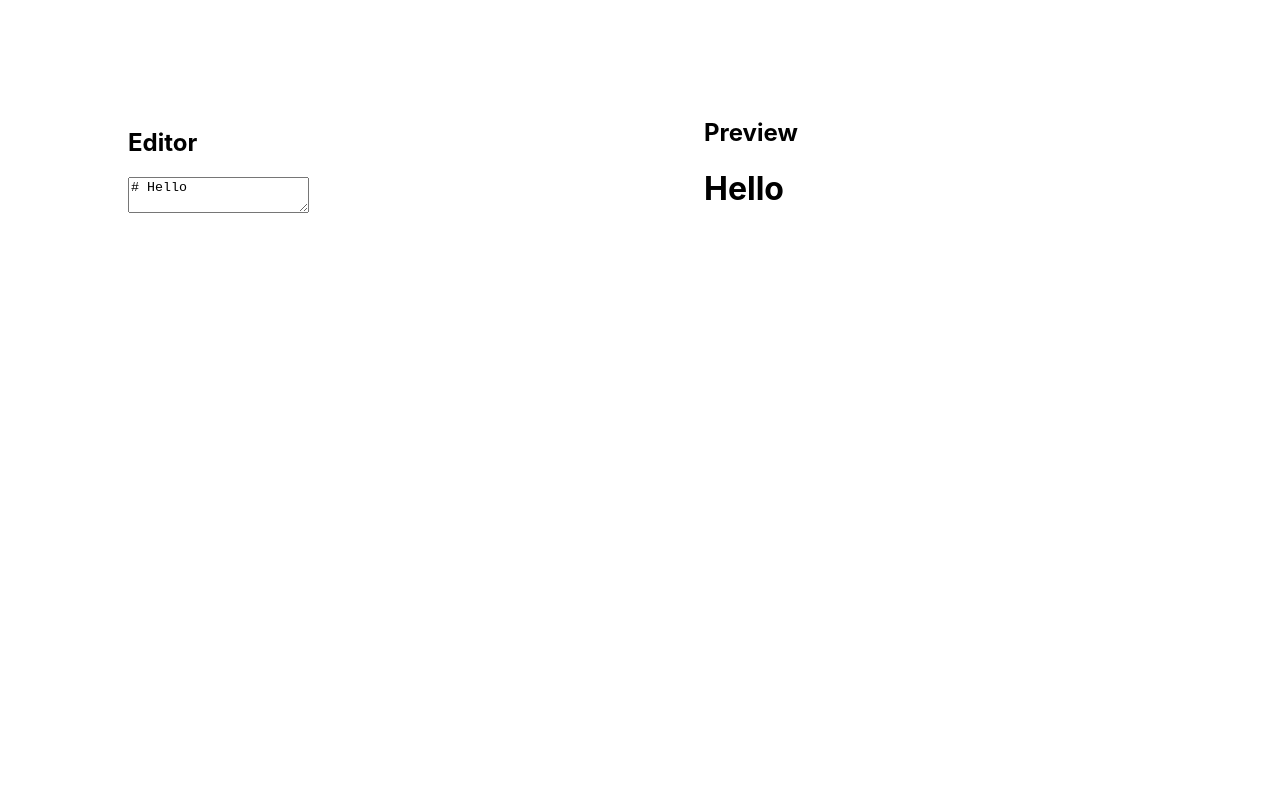
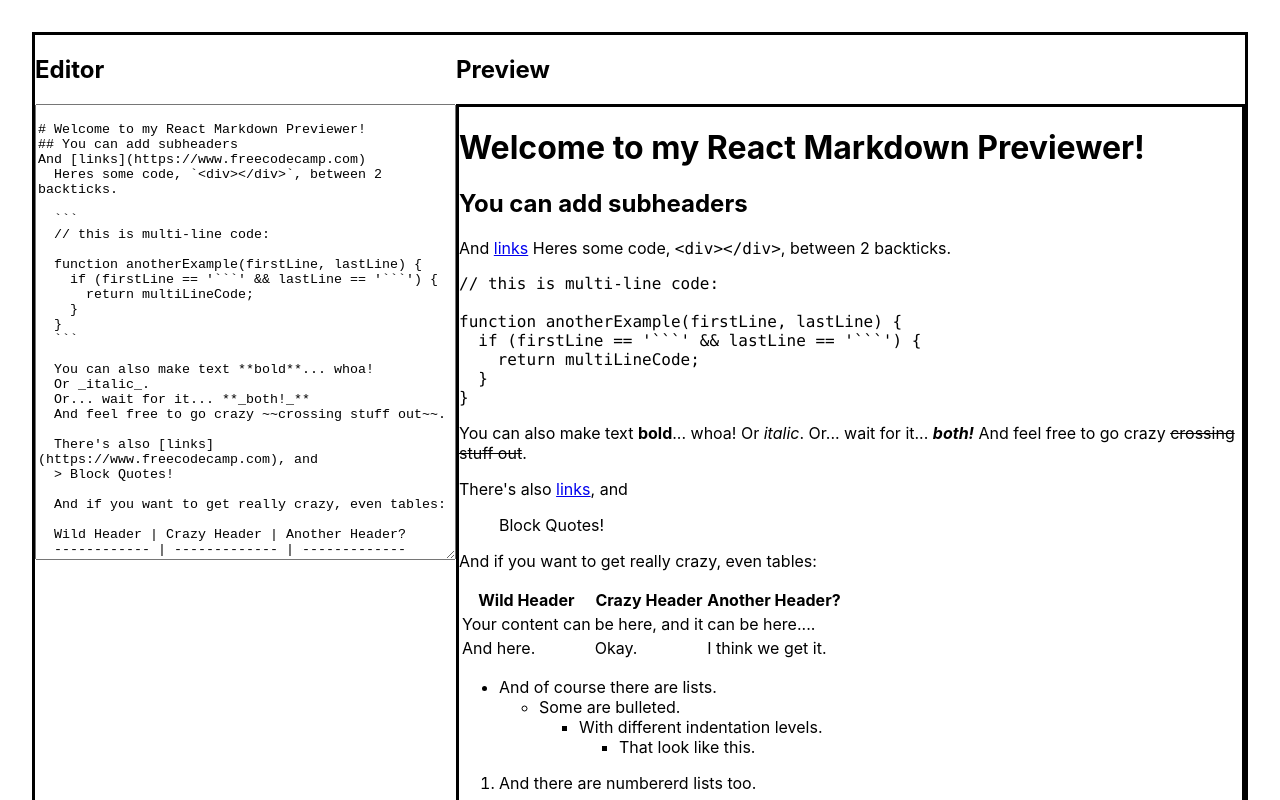
Before and after one commit to koookee/Markdown-previewer, a React (Create React App) app: page / in a window 1280 px wide. Shown: the top 800 px of the page. Built offline with nearby package versions, Linux system fonts and the light colour scheme.

Commit message:
Finished implementing the markdown previewer. All that's left is some styling

```diff
--- a/src/Components/Editor.js
+++ b/src/Components/Editor.js
@@ -5,20 +5,61 @@ class Editor extends Component{
 
   constructor(){
     super();
-    this.state = {text:"# Hello"}
+    this.state = {text:`
+# Welcome to my React Markdown Previewer!
+## You can add subheaders
+And [links](https://www.freecodecamp.com)
+  Heres some code, \`<div></div>\`, between 2 backticks.
+
+  \`\`\`
+  // this is multi-line code:
+
+  function anotherExample(firstLine, lastLine) {
+    if (firstLine == '\`\`\`' && lastLine == '\`\`\`') {
+      return multiLineCode;
+    }
+  }
+  \`\`\`
+
+  You can also make text **bold**... whoa!
+  Or _italic_.
+  Or... wait for it... **_both!_**
+  And feel free to go crazy ~~crossing stuff out~~.
+
+  There's also [links](https://www.freecodecamp.com), and
+  > Block Quotes!
+
+  And if you want to get really crazy, even tables:
+
+  Wild Header | Crazy Header | Another Header?
+  ------------ | ------------- | -------------
+  Your content can | be here, and it | can be here....
+  And here. | Okay. | I think we get it.
+
+  - And of course there are lists.
+    - Some are bulleted.
+       - With different indentation levels.
+          - That look like this.
+
+
+  1. And there are numbererd lists too.
+  1. Use just 1s if you want!
+  1. And last but not least, let's not forget embedded images:
+
+  ![React Logo w/ Text](https://goo.gl/Umyytc)
+  `}
     this.handleChange = this.handleChange.bind(this);
   }
   handleChange(event){
     this.setState({text : event.target.value})
   }
   render(){
-    let tex = "# he";
-    let display = {margin:"10% 10%"}
+    let display = {display:"flex",margin:"2em 2em",justifyContent:"space-around",borderStyle:"solid"}
     return(
-      <div>
-        <div style={display}>
+      <div style={display}>
+        <div>
           <h2>Editor</h2>
-          <textarea id="editor" value={this.state.text} onChange={this.handleChange} />
+          <textarea id="editor" rows="30" cols="50" value={this.state.text} onChange={this.handleChange} />
         </div>
         <Preview name={this.state.text} />
       </div>
--- a/src/Components/Preview.js
+++ b/src/Components/Preview.js
@@ -9,9 +9,11 @@ class Preview extends Component{
   render(){
     let display = {margin:"-17.7% 55%"}
     return(
-        <div style={display}>
+        <div style={{backgroundColor:""}}>
           <h2>Preview</h2>
-          <div id="preview" dangerouslySetInnerHTML = {{__html:marked(this.props.name)}}>
+          <div style={{backgroundColor:"", borderStyle:"solid"}}>
+            <div id="preview" dangerouslySetInnerHTML = {{__html:marked(this.props.name)}}>
+            </div>
           </div>
         </div>
     )
```
